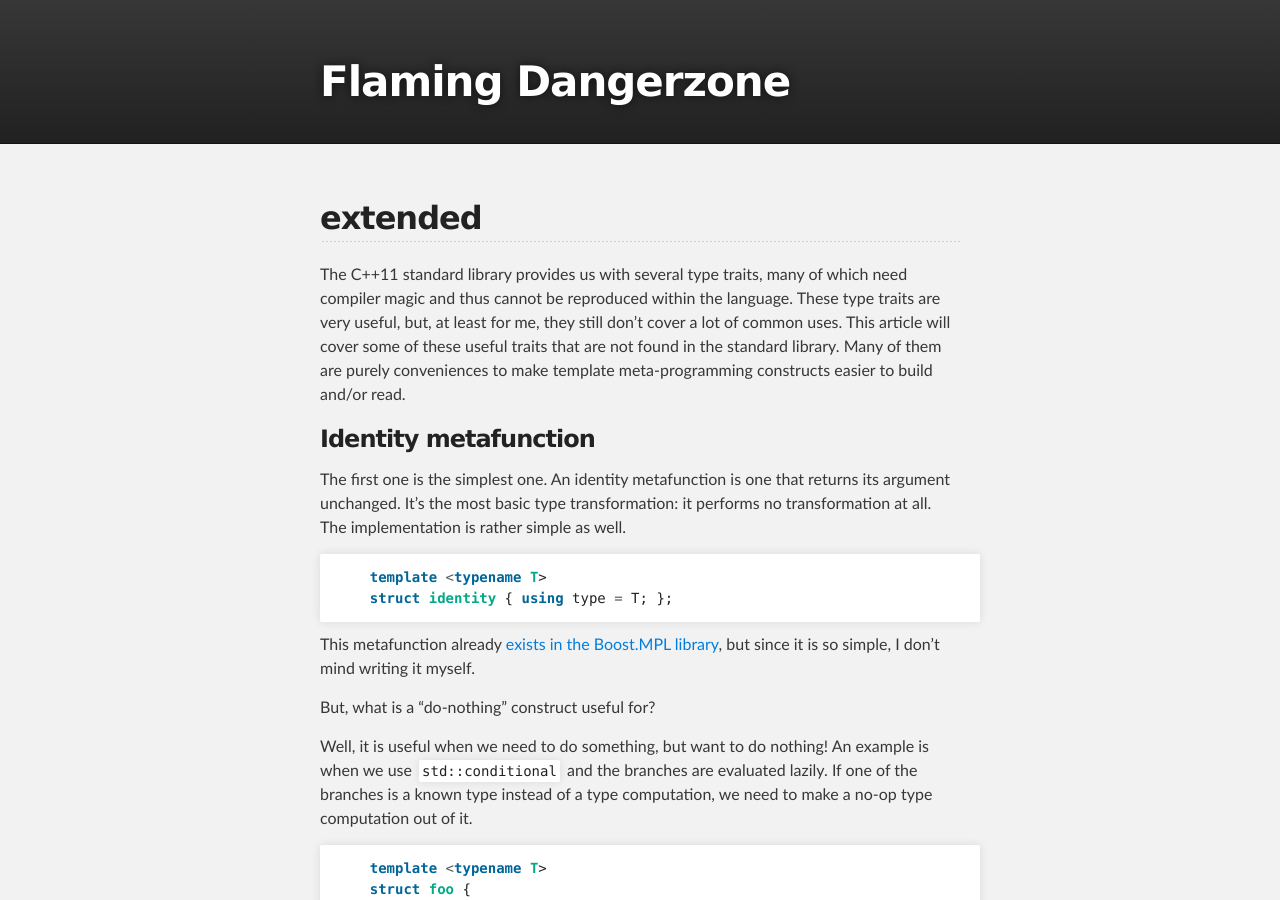
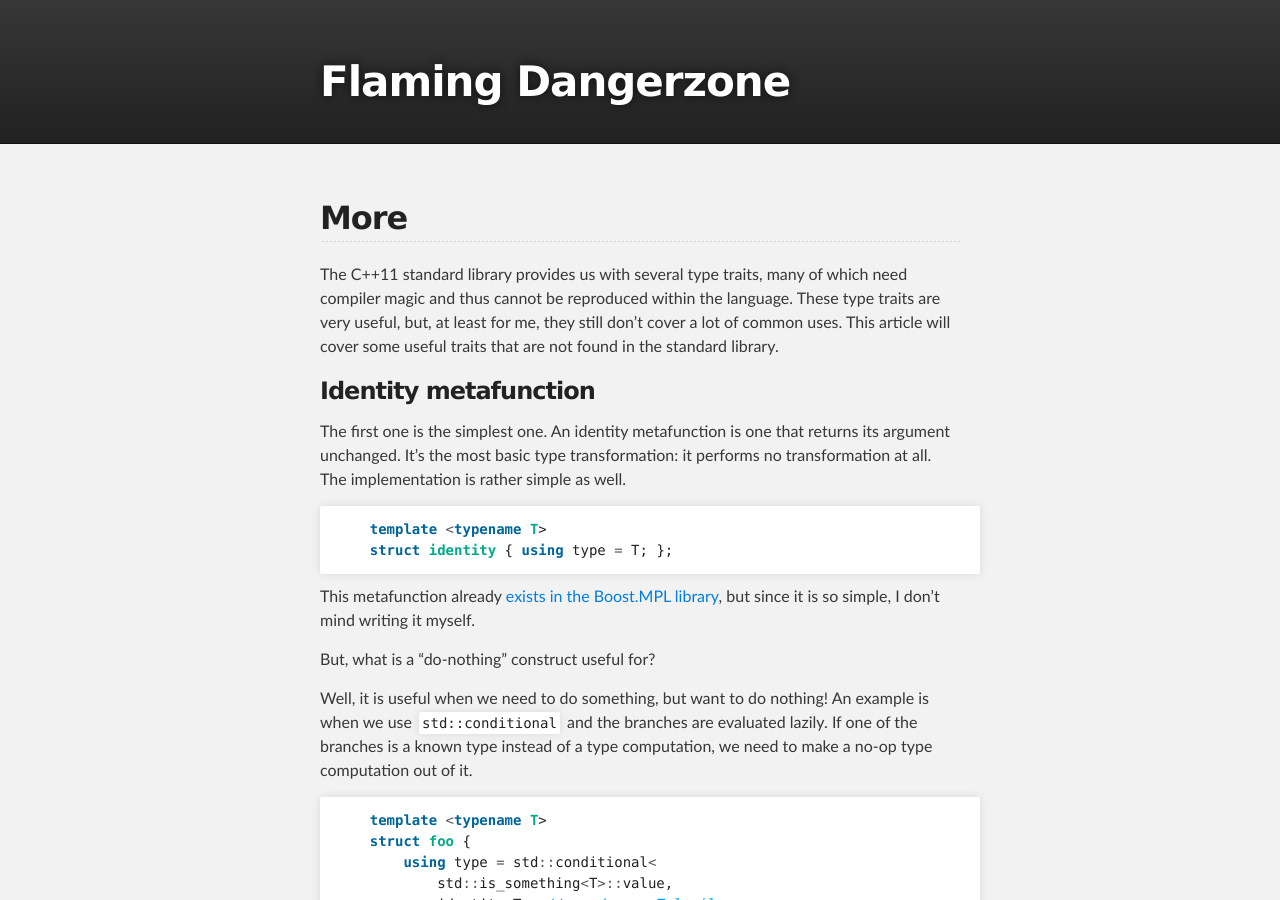
Before and after one commit to rmartinho/flamingdangerzone, a Jekyll site: the page built from _posts/2012-05-30-type-traits-galore.markdown, in a window 1280 px wide and 900 px high. Built offline with Jekyll 4.4.1, drawn with Linux system fonts in a browser that asks for light colours.

Commit message:
Finished traits post

```diff
--- a/_posts/2012-05-30-type-traits-galore.markdown
+++ b/_posts/2012-05-30-type-traits-galore.markdown
@@ -1,14 +1,13 @@
 ---
 layout: post
-title: <type_traits> extended
+title: More <type_traits>
 ---
 
 The C++11 standard library provides us with several type traits, many of which
 need compiler magic and thus cannot be reproduced within the language. These
 type traits are very useful, but, at least for me, they still don't cover a lot
-of common uses. This article will cover some of these useful traits that are not
-found in the standard library. Many of them are purely conveniences to make
-template meta-programming constructs easier to build and/or read.
+of common uses. This article will cover some useful traits that are not found in
+the standard library.
 
 ### Identity metafunction
 
```
